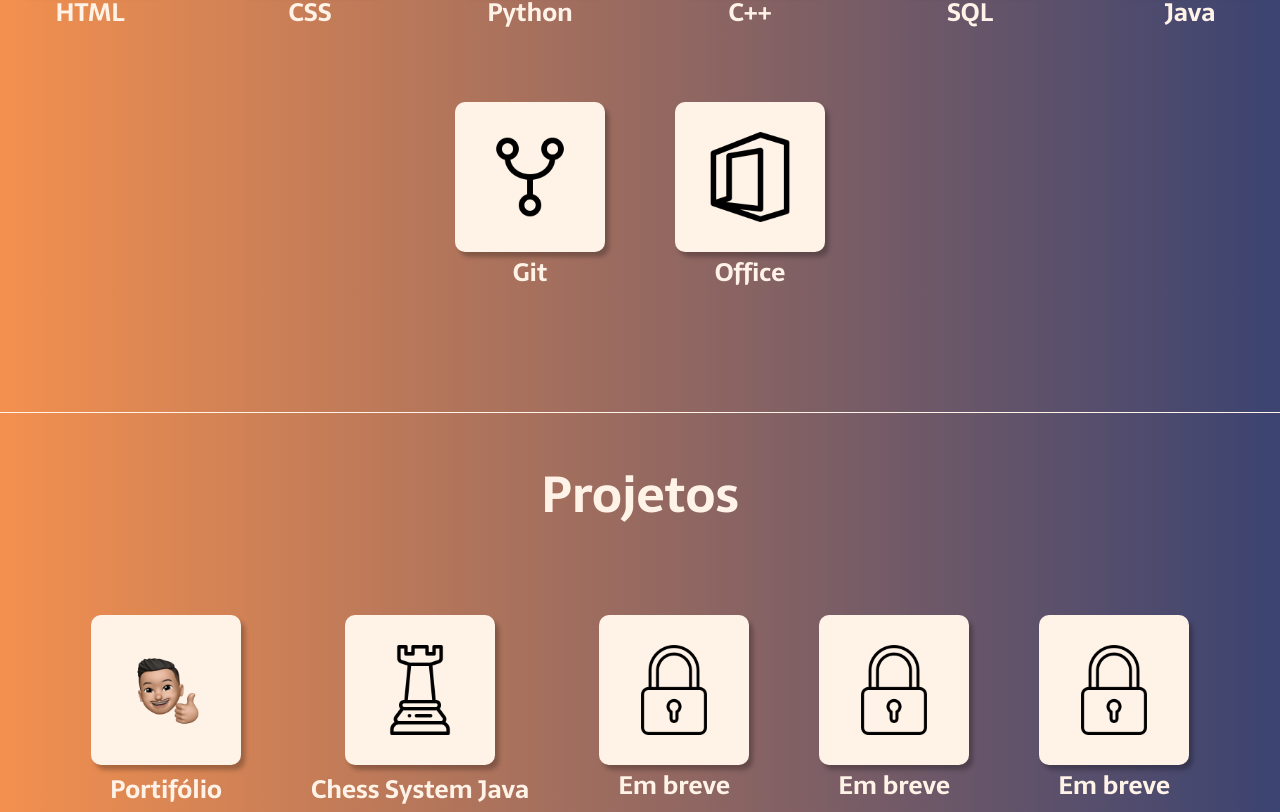
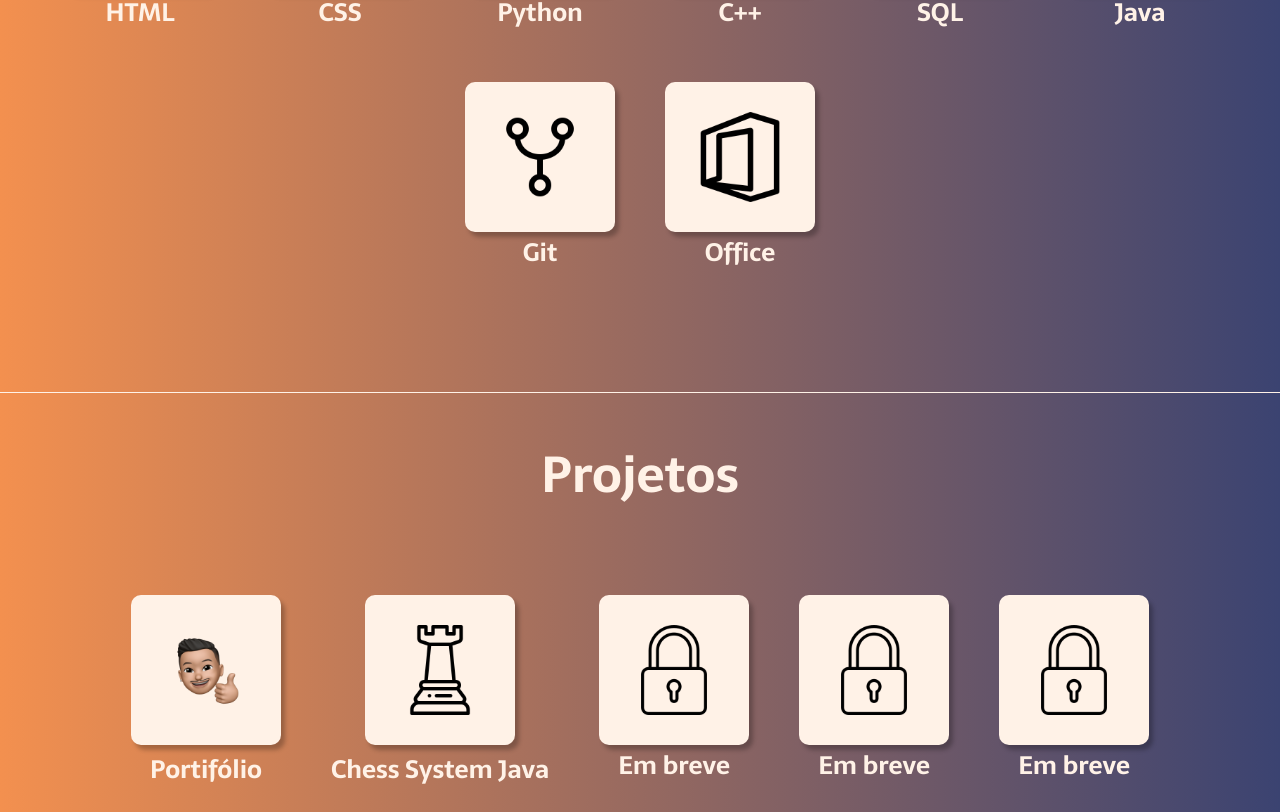
Before and after one commit to linogt/portifolio, a plain HTML site: page index.html in a window 1280 px wide. Shown: the part 1489-2301 px from the top of the page. Drawn offline with Linux system fonts and the light colour scheme.

Commit message:
espaços

```diff
--- a/css/components/projetos.css
+++ b/css/components/projetos.css
@@ -8,6 +8,8 @@
   flex-direction: column;
   align-items: center;
   justify-content: center;
+  padding-left: 3px;
+  padding-right:3px;
 
 }
 
@@ -22,7 +24,7 @@
 
 .projetos-icon{
   display: flex;
-  gap:70px;
+  gap:50px;
   flex-wrap: wrap;
   justify-content: center;
 
--- a/css/components/skills.css
+++ b/css/components/skills.css
@@ -6,6 +6,8 @@
   display:flex;
   flex-direction: column;
   align-items: center;
+  padding-left: 5px;
+  padding-right: 5px;
 
 }
 
@@ -20,7 +22,7 @@
 
 .skills-icon{
   display: flex;
-  gap:70px;
+  gap:50px;
   padding-bottom:80px;
   flex-wrap: wrap;
   justify-content: center;
--- a/css/style/style.css
+++ b/css/style/style.css
@@ -91,7 +91,7 @@ body{
 
 .projetos-icon{
   display: flex;
-  gap:50px;
+  gap:30px;
   flex-wrap: wrap;
   justify-content: center;
 
```
